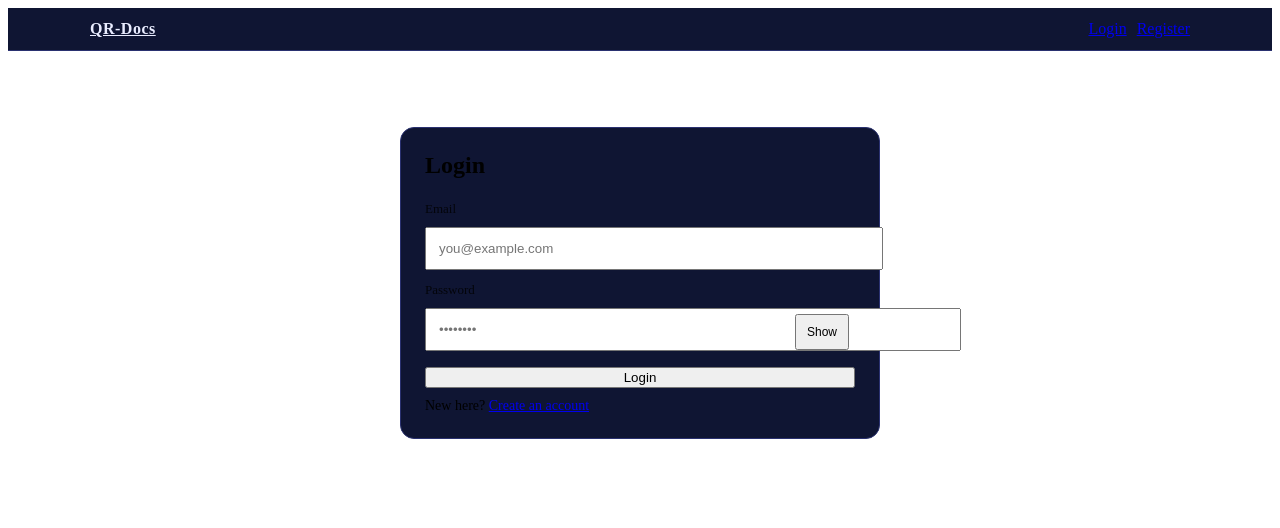
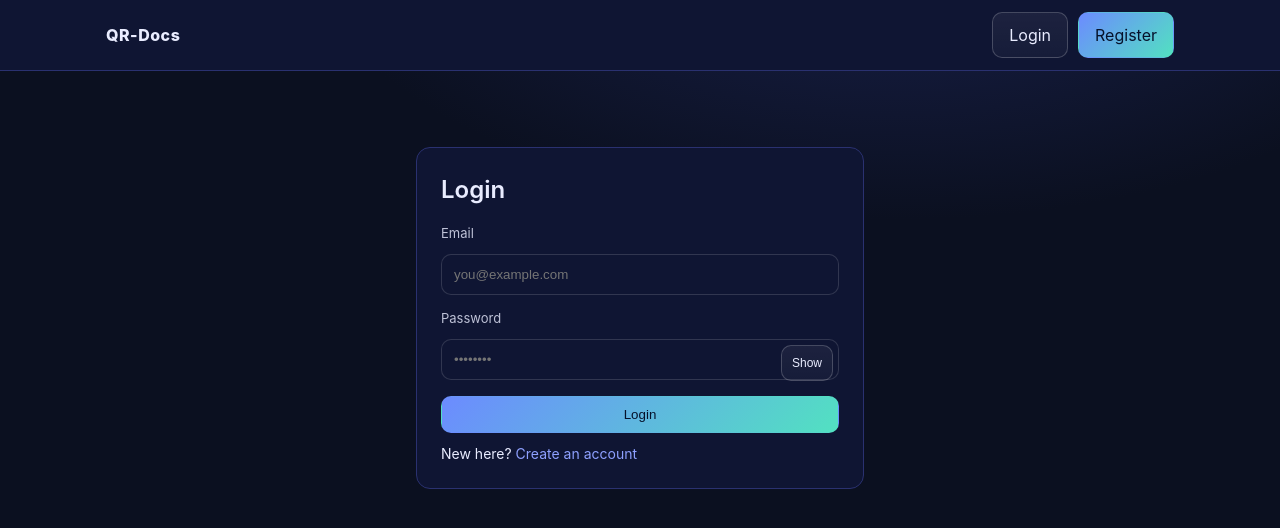
Before and after one commit to ajaykedar93/Qr_project_React, a React (Vite) app: page /login in a window 1280 px wide. Shown: the top 528 px of the page. Built offline with nearby package versions, Linux system fonts and the light colour scheme.

Commit message:
Initial commit: React app

```diff
--- a/src/main.jsx
+++ b/src/main.jsx
@@ -1,11 +1,13 @@
-// src/main.jsx (or src/index.jsx)
 import React from "react";
 import ReactDOM from "react-dom/client";
 import { BrowserRouter } from "react-router-dom";
 import App from "./App.jsx";
+import "./index.css";
 
 ReactDOM.createRoot(document.getElementById("root")).render(
-  <BrowserRouter>
-    <App />
-  </BrowserRouter>
+  <React.StrictMode>
+    <BrowserRouter>
+      <App />
+    </BrowserRouter>
+  </React.StrictMode>
 );
```
